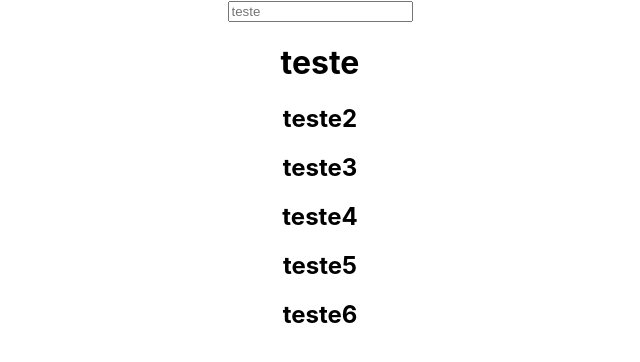
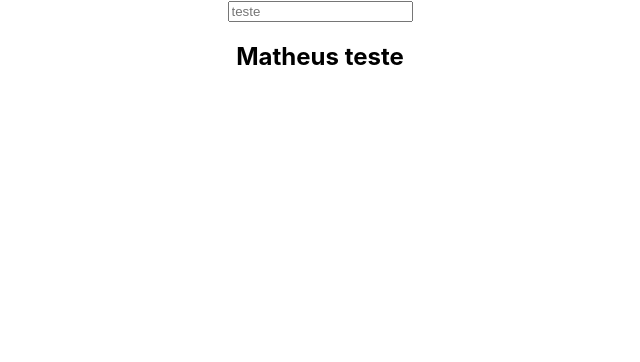
Before and after one commit to MatheusXI/Todo-front-end, a React (Create React App) app in the folder todo-front/: page / in a window 1280 px wide. Shown: the top 362 px of the page, without its empty margins (320-960 px from the left). Built offline with nearby package versions, Linux system fonts and the light colour scheme.

Commit message:
Feat: create the Header component

```diff
--- a/todo-front/src/App.tsx
+++ b/todo-front/src/App.tsx
@@ -1,20 +1,18 @@
-import React from 'react';
-import logo from './logo.svg';
-import './App.css';
-import Input from './Components/Input';
+import "./App.css";
+import Header from "./Components/Header";
+import Input from "./Components/Input";
+
+const usuario = {
+  name: 'Matheus',
+  profilePic: 'teste',
+  todos: []
+}
+const outraChave = 'teste'
 
 function App() {
   return (
     <div className="App">
-      <Input />
-      <h1>teste</h1>
-      <h2>teste2</h2>
-      <h2>teste3</h2>
-      <h2>teste4</h2>
-      <h2>teste5</h2>
-      <h2>teste6</h2>
-
-
+      <Header user={usuario} chave={outraChave} />
     </div>
   );
 }
--- /dev/null
+++ b/todo-front/src/Components/Header.tsx
@@ -0,0 +1,25 @@
+import Input from "./Input";
+
+interface Props {
+  user: usuario;
+  chave: string
+}
+
+interface usuario {
+  name: string;
+  profilePic: string;
+  todos: string[];
+}
+const Header = ({user, chave}: Props) => {
+  return (
+    <div>
+      <header>
+        <Input />
+        <h2>{user.name}  {chave}</h2>
+      </header>
+      {/* <Profile /> */}
+    </div>
+  );
+};
+
+export default Header;
--- a/todo-front/src/Components/Input.tsx
+++ b/todo-front/src/Components/Input.tsx
@@ -1,4 +1,8 @@
-const Input: React.FC = () => {
-    return (<input type={"text"} placeholder="teste"/>)
+interface Props {
+  p: string;
 }
-export default Input
+
+const Input = () => {
+  return <input type={"text"} placeholder={'teste'} />;
+};
+export default Input;
```
Also changed, not shown: todo-front/src/logo.svg (deleted).
